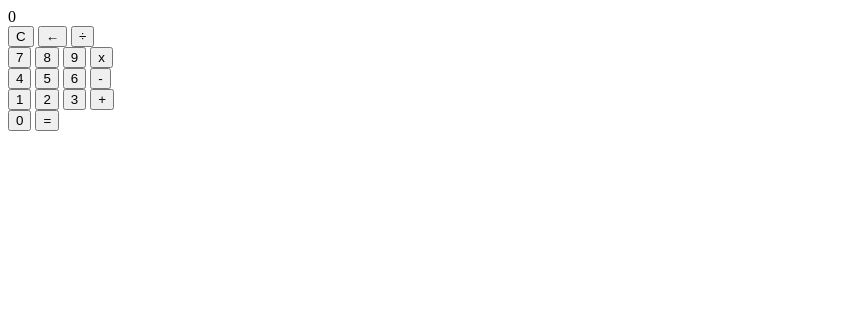
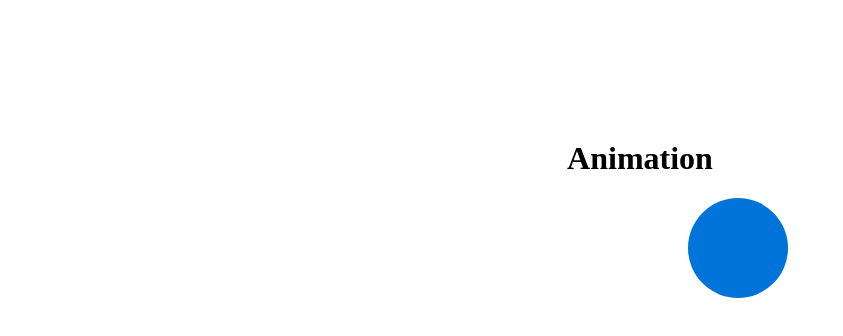
Before and after one commit to BrandonKTC/calculator, a plain HTML site: page index.html in a window 1280 px wide. Shown: the whole page, without its empty margins (0-843 px from the left). Drawn offline with nearby package versions, Linux system fonts and the light colour scheme.

Commit message:
javascript libraries

```diff
--- /dev/null
+++ b/animation.js
@@ -0,0 +1,12 @@
+const ball = document.querySelector(".ball");
+
+popmotion.animate({
+	from: "0px",
+	to: "100px",
+	repeat: Infinity,
+	repeatType: "mirror",
+	type: "spring",
+	onUpdate(update) {
+		ball.style.left = update;
+	},
+});
--- a/index.html
+++ b/index.html
@@ -4,41 +4,14 @@
 		<meta charset="UTF-8" />
 		<meta http-equiv="X-UA-Compatible" content="IE=edge" />
 		<meta name="viewport" content="width=device-width, initial-scale=1.0" />
-		<title>Calculator</title>
+		<link rel="stylesheet" href="./style.css" />
+		<title>JS Animation</title>
 	</head>
 	<body>
-		<div class="calc">
-			<div class="screen">0</div>
-			<section class="calc-buttons">
-				<div class="calc-buttons-row">
-					<button class="calc-button double">C</button>
-					<button class="calc-button">←</button>
-					<button class="calc-button">÷</button>
-				</div>
-				<div class="calc-buttons-row">
-					<button class="calc-button">7</button>
-					<button class="calc-button">8</button>
-					<button class="calc-button">9</button>
-					<button class="calc-button">x</button>
-				</div>
-				<div class="calc-buttons-row">
-					<button class="calc-button">4</button>
-					<button class="calc-button">5</button>
-					<button class="calc-button">6</button>
-					<button class="calc-button">-</button>
-				</div>
-				<div class="calc-buttons-row">
-					<button class="calc-button">1</button>
-					<button class="calc-button">2</button>
-					<button class="calc-button">3</button>
-					<button class="calc-button">+</button>
-				</div>
-				<div class="calc-buttons-row">
-					<button class="calc-button triple">0</button>
-					<button class="calc-button">=</button>
-				</div>
-			</section>
-		</div>
+		<h1>Animation</h1>
+		<div class="ball"></div>
+
+		<script src="https://unpkg.com/popmotion@11.0.3/dist/popmotion.min.js"></script>
+		<script src="./animation.js"></script>
 	</body>
-	<script src="./calculator.js"></script>
 </html>
--- /dev/null
+++ b/style.css
@@ -0,0 +1,15 @@
+.ball {
+	width: 100px;
+	height: 100px;
+	background-color: #0074d9;
+	border-radius: 50%;
+	position: relative;
+}
+
+body {
+	display: flex;
+	justify-content: center;
+	align-items: center;
+	flex-direction: column;
+	min-height: 400px;
+}
```
Also changed, not shown: README.md.
